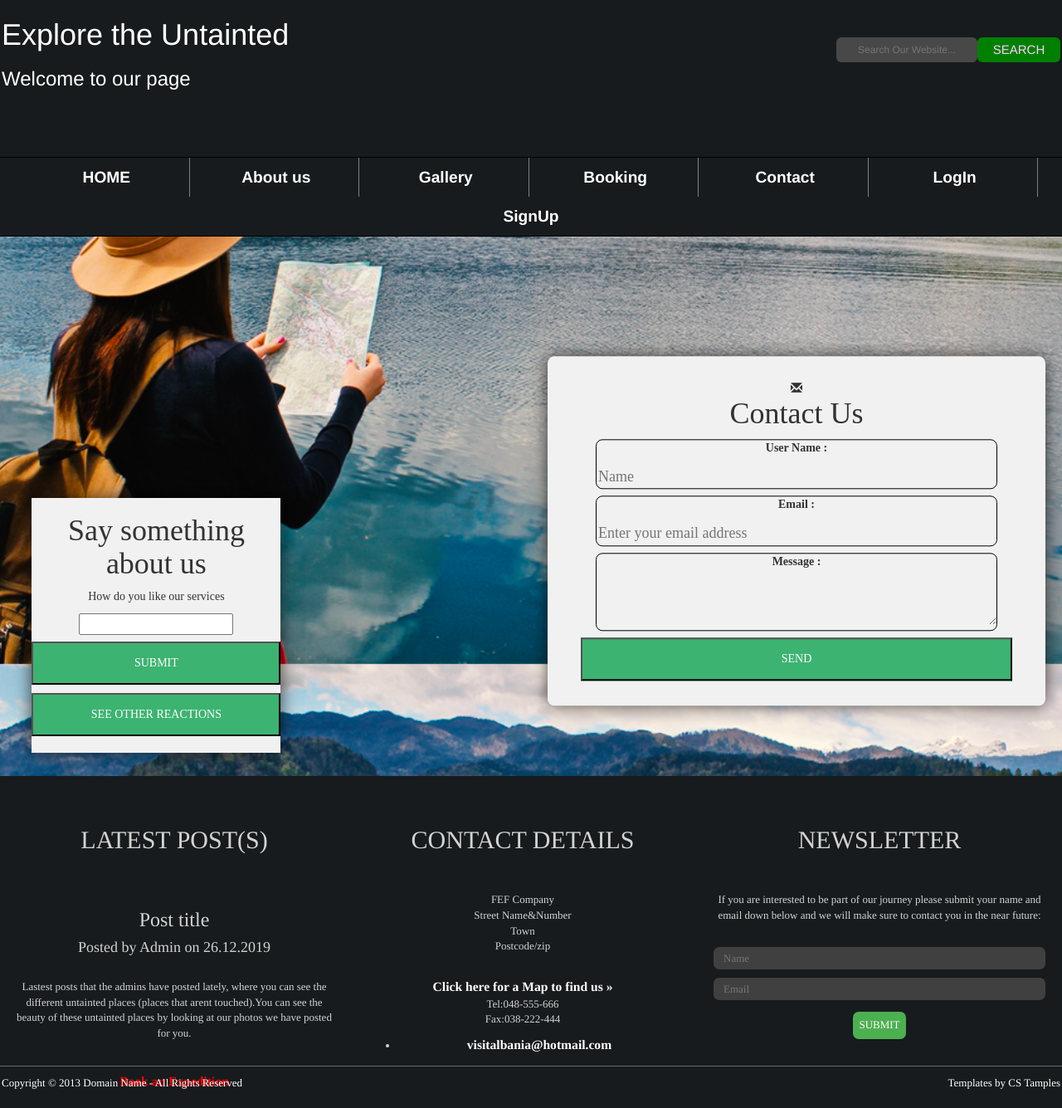
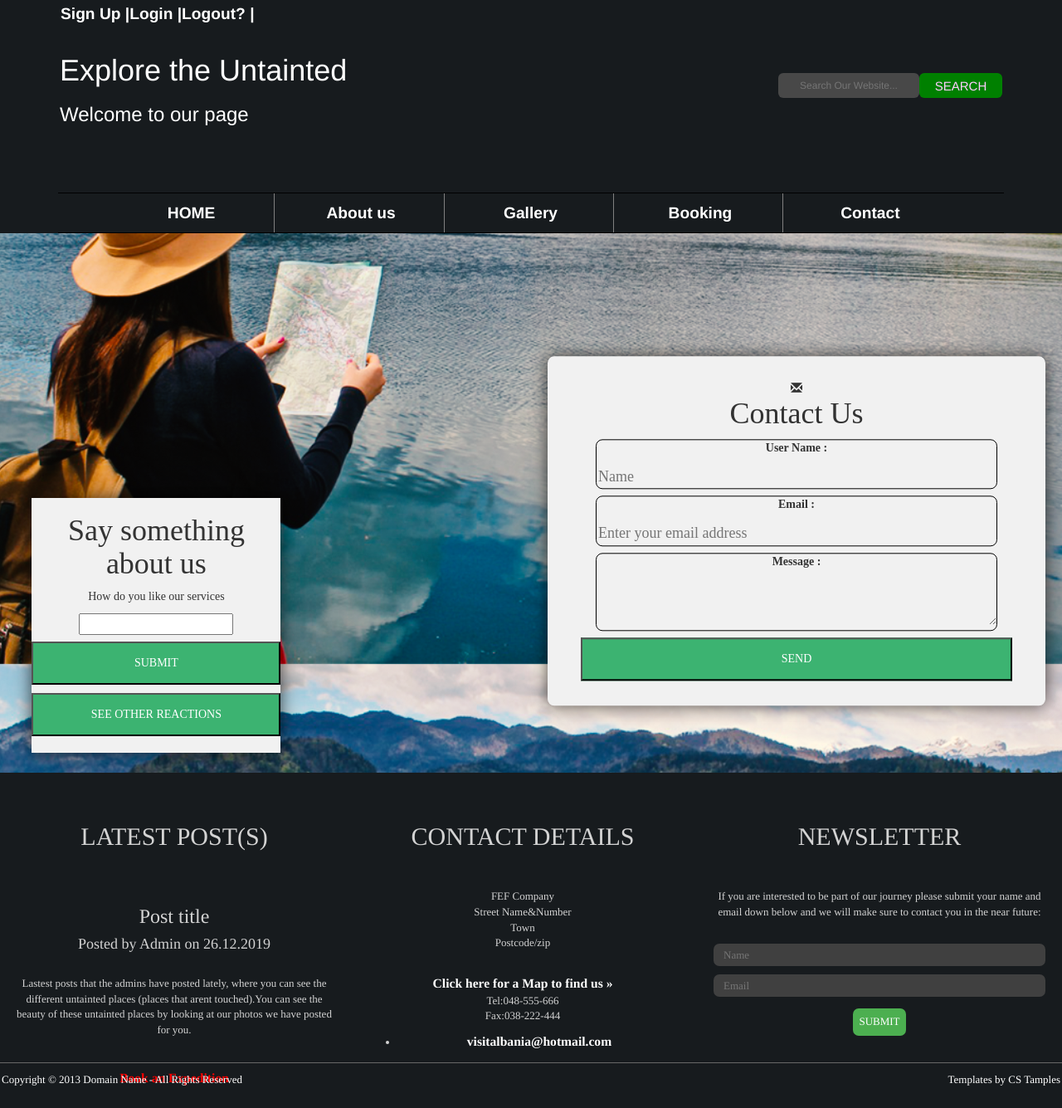
Before and after one commit to FionaMeh/PI_Gr9_2020, a PHP site: page /Contact.php in a window 1280 px wide. Shown: the whole page at 83% size. After the commit the page ends 1308 px from the top, so only its background shows below. Run offline with PHP 8.4, Linux system fonts and the light colour scheme.

Commit message:
Update header.php

```diff
--- a/views/header.php
+++ b/views/header.php
@@ -57,6 +57,8 @@ header {
   .topnav a:last-child {
       border-right: none
   }
+
+
   /* menu bar end */
   div.korniza {
       background-color: #ffffff;
@@ -134,10 +136,42 @@ color:white;
 text-align:left;
 padding:2px;
 }
+
+
+
+
+.header-top ul {
+    list-style-type: none;
+    display: flex;
+    padding: 3px;
+}
 </style>
 </head>
 
 <header>
+<div class="container">
+        <div class="header">
+            <div class="header-top">
+                <nav>
+                    <ul>
+                        <li>
+                            <a href="signup.php">Sign Up |</a>
+                        </li>
+                        <li>
+                            <a href="login.php">Login |</a>
+                        </li>
+
+                        <li>
+                        <a href="logout.php">
+                              Logout? |</a>
+
+                        </li>
+
+
+                    </ul>
+
+                </nav>
+            </div>
     <div class="searchF">
         <table>
             <tr>
@@ -166,8 +200,7 @@ padding:2px;
         <a href="Gallery.php" >Gallery </a>
         <a href="Booking.php">Booking  </a>
         <a href="Contact.php" >Contact </a>
-		<a href="Login.php">LogIn</a>
-		<a href="Signup.php">SignUp</a>
+
 
 
 
```
